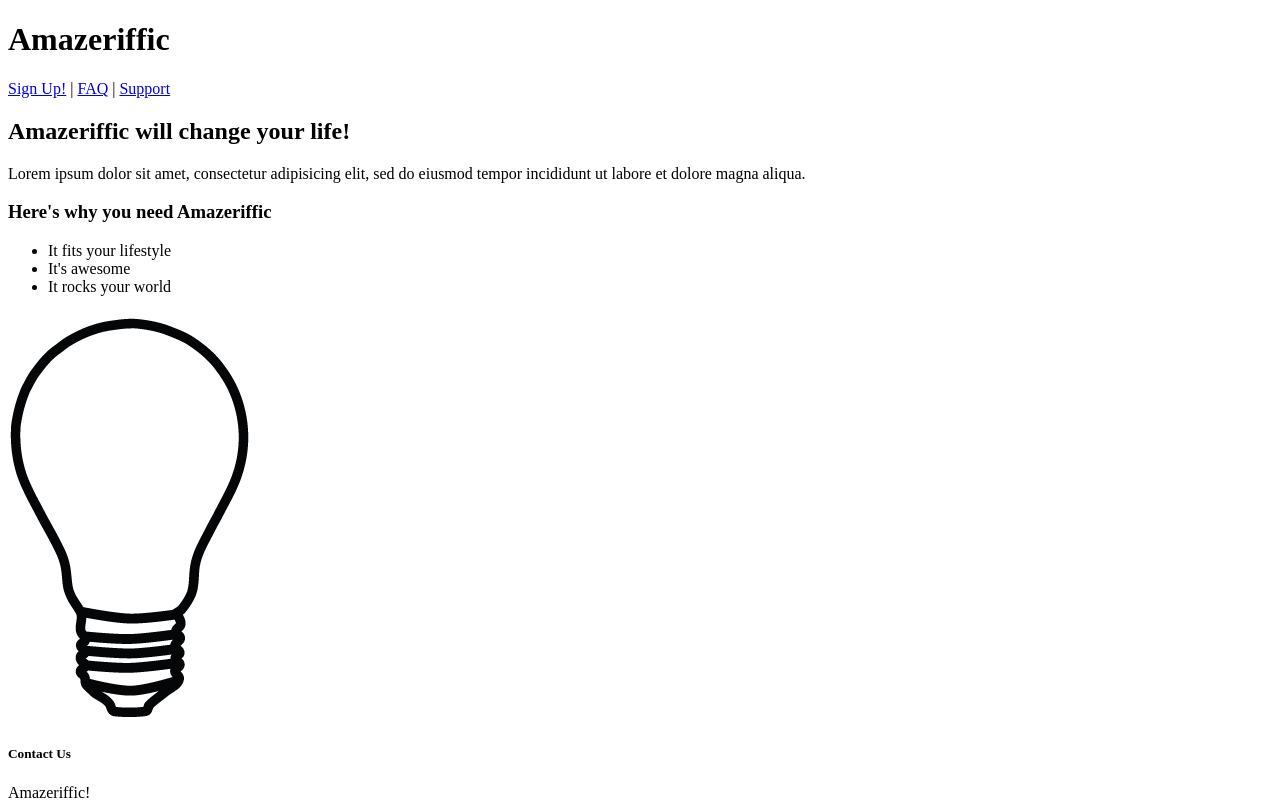
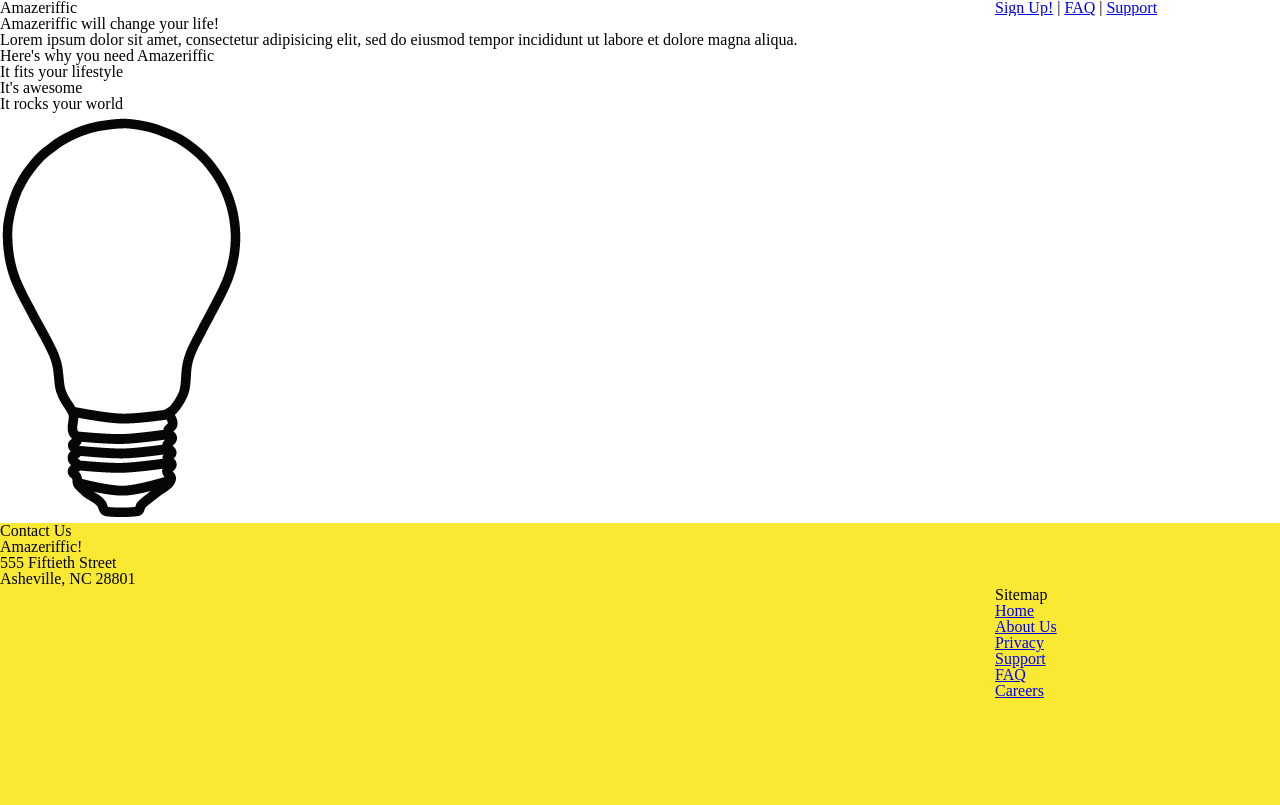
Before and after one commit to tayloryouth/P2, a plain HTML site: page index.html in a window 1280 px wide. Shown: the top 805 px of the page. Drawn offline with Linux system fonts and the light colour scheme.

Commit message:
First pages commit

```diff
--- a/index.html
+++ b/index.html
@@ -2,6 +2,8 @@
 <html>
   <head>
     <title>Amazeriffic</title>
+    <link href="stylesheets/style.css" rel="stylesheet" type="text/css">
+    <link href="stylesheets/reset.css" rel="stylesheet" type="text/css">
   </head>
 
   <body>
--- /dev/null
+++ b/stylesheets/reset.css
@@ -0,0 +1,48 @@
+/* http://meyerweb.com/eric/tools/css/reset/
+   v2.0 | 20110126
+   License: none (public domain)
+*/
+
+html, body, div, span, applet, object, iframe,
+h1, h2, h3, h4, h5, h6, p, blockquote, pre,
+a, abbr, acronym, address, big, cite, code,
+del, dfn, em, img, ins, kbd, q, s, samp,
+small, strike, strong, sub, sup, tt, var,
+b, u, i, center,
+dl, dt, dd, ol, ul, li,
+fieldset, form, label, legend,
+table, caption, tbody, tfoot, thead, tr, th, td,
+article, aside, canvas, details, embed,
+figure, figcaption, footer, header, hgroup,
+menu, nav, output, ruby, section, summary,
+time, mark, audio, video {
+	margin: 0;
+	padding: 0;
+	border: 0;
+	font-size: 100%;
+	font: inherit;
+	vertical-align: baseline;
+}
+/* HTML5 display-role reset for older browsers */
+article, aside, details, figcaption, figure,
+footer, header, hgroup, menu, nav, section {
+	display: block;
+}
+body {
+	line-height: 1;
+}
+ol, ul {
+	list-style: none;
+}
+blockquote, q {
+	quotes: none;
+}
+blockquote:before, blockquote:after,
+q:before, q:after {
+	content: '';
+	content: none;
+}
+table {
+	border-collapse: collapse;
+	border-spacing: 0;
+}
--- /dev/null
+++ b/stylesheets/style.css
@@ -0,0 +1,52 @@
+body {
+  background: #f9e933;
+}
+
+header, main, footer {
+  min-width: 855px;
+}
+
+header .container, main .container, footer .container {
+  max-width: 855px;
+  margin: auto;
+}
+
+header {
+  background: white;
+  overflow: auto;
+}
+
+header h1 {
+  float: left;
+  width: 570px;
+}
+
+header nav {
+  float: right;
+  width: 285px;
+}
+
+main {
+  background: white;
+  overflow: auto;
+}
+
+main .left {
+  float: left;
+  width: 570px;
+}
+
+main .right {
+  float: right;
+  width: 285px;
+}
+
+footer .left {
+  float: left;
+  width: 570px;
+}
+
+footer .sitemap {
+  float: right;
+  width: 285px;
+}
```
